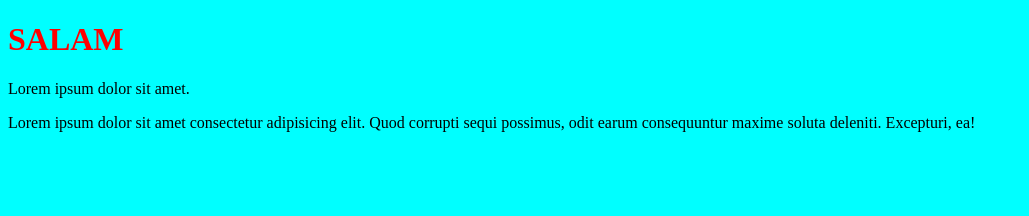
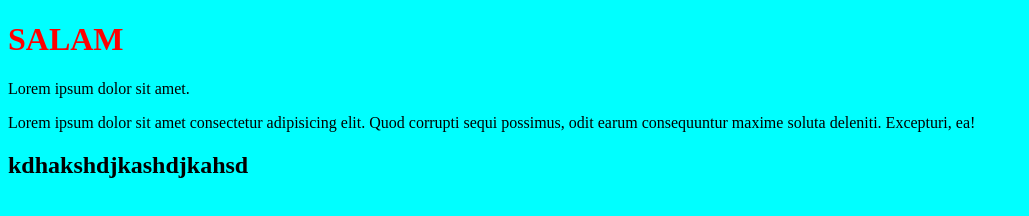
Before and after one commit to Firudin42/aaaa, a plain HTML site: page index.html in a window 1280 px wide. Shown: the whole page, without its empty margins (0-1029 px from the left). Drawn offline with Linux system fonts and the light colour scheme.

Commit message:
index fayla h2 elave etdim

```diff
--- a/index.html
+++ b/index.html
@@ -11,5 +11,6 @@
     <h1>SALAM</h1>
     <p> Lorem ipsum dolor sit amet.</p>
     <p>Lorem ipsum dolor sit amet consectetur adipisicing elit. Quod corrupti sequi possimus, odit earum consequuntur maxime soluta deleniti. Excepturi, ea!</p>
+    <h2>kdhakshdjkashdjkahsd</h2>
 </body>
 </html>
```
